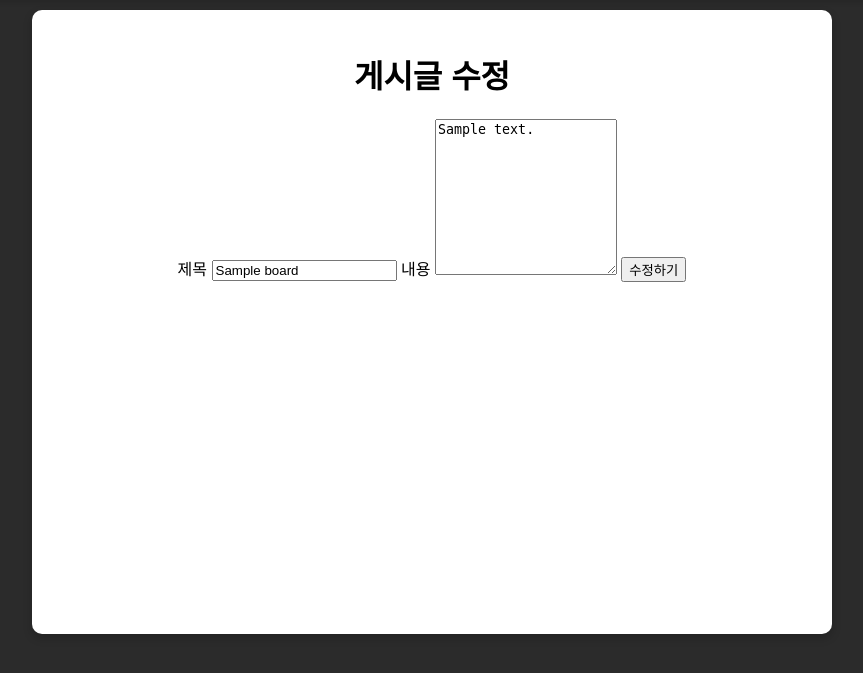
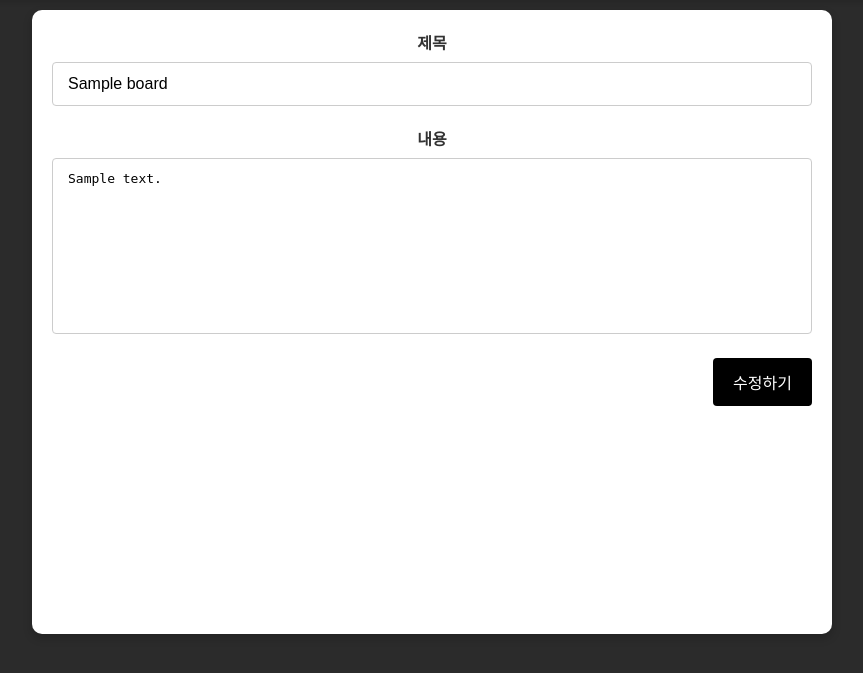
Before and after one commit to EunKyu00/FictionPlace, a Spring Boot app: page /board/modify/1 in a window 1280 px wide. Shown: the part 70-743 px from the top of the page, without its empty margins (208-1071 px from the left). Run offline with Spring Boot 4, Linux system fonts and the light colour scheme; tables that the repository leaves empty hold one stand-in row (values such as "Sample post"); some of the project's set-up classes (security, data sources, template engines, error pages and the like) are left out, and stand-ins take their place.

Commit message:
게시글수정

```diff
--- a/src/main/resources/static/modify_board.css
+++ b/src/main/resources/static/modify_board.css
@@ -21,3 +21,85 @@ body {
   margin-top: 10px;
   min-height: 78vh;
 }
+
+/* 폼 스타일 */
+.modify-body {
+    display: flex;
+    flex-direction: column;
+}
+
+/* 폼 그룹 */
+.form-group {
+    margin-bottom: 20px;
+}
+
+/* 라벨 스타일 */
+.form-group label {
+    display: block;
+    margin-bottom: 8px;
+    font-weight: bold;
+    color: #333333;
+}
+
+/* 입력 필드 스타일 */
+.form-group input[type="text"],
+.form-group textarea {
+    width: 100%;
+    padding: 12px 15px;
+    border: 1px solid #cccccc;
+    border-radius: 4px;
+    font-size: 1em;
+    background-color: #ffffff;
+    color: #000000;
+    transition: border-color 0.3s, box-shadow 0.3s;
+    resize: none;
+}
+
+.form-group input[type="text"]:focus,
+.form-group textarea:focus {
+    border-color: #000000;
+    outline: none;
+    box-shadow: 0 0 5px rgba(0, 0, 0, 0.1);
+}
+
+/* 버튼 스타일 */
+.btn-submit {
+    padding: 12px 20px;
+    background-color: #000000;
+    color: #ffffff;
+    border: none;
+    border-radius: 4px;
+    font-size: 1em;
+    cursor: pointer;
+    transition: background-color 0.3s, transform 0.2s;
+    align-self: end;
+}
+
+.btn-submit:hover {
+    background-color: #333333;
+    transform: translateY(-2px);
+}
+
+.btn-submit:active {
+    background-color: #000000;
+    transform: translateY(0);
+}
+
+/* 네비게이션 바 스타일 (Navbar.css와 일치시키기) */
+/* 만약 네비게이션 바가 포함되어 있다면, 네비게이션 바도 블랙 앤 화이트 테마에 맞게 조정하세요 */
+
+/* 반응형 디자인 */
+@media (max-width: 768px) {
+    .content-wrapper {
+        margin: 40px 20px;
+        padding: 15px;
+    }
+
+    .content-wrapper h1 {
+        font-size: 1.5em;
+    }
+
+    .btn-submit {
+        width: 100%;
+    }
+}
--- a/src/main/resources/templates/modify_board.html
+++ b/src/main/resources/templates/modify_board.html
@@ -11,25 +11,22 @@
 
 
 <div class="content-wrapper">
-    <h1>게시글 수정</h1>
-    <form th:action="@{|/board/modify/${id}|}" method="post">
+    <form th:action="@{|/board/modify/${id}|}" method="post" class="modify-body">
         <!-- 제목 입력란 -->
-        <label for="title">제목</label>
-        <input type="text" id="title" name="title" th:value="${boardForm.title}" required />
-
+        <div class="form-group">
+            <label for="title">제목</label>
+            <input type="text" id="title" name="title" th:value="${boardForm.title}" required />
+        </div>
         <!-- 내용 입력란 -->
-        <label for="content">내용</label>
-        <textarea id="content" name="content" rows="10" required
-                  th:text="${boardForm.content}"></textarea>
-
+        <div class="form-group">
+            <label for="content">내용</label>
+            <textarea id="content" name="content" rows="10" required
+                      th:text="${boardForm.content}"></textarea>
+        </div>
         <!-- 수정 버튼 -->
-        <button type="submit">수정하기</button>
+        <button type="submit" class="btn-submit">수정하기</button>
     </form>
 </div>
-
-<d
-</div>
-
 <script src="/JS/dropdown.js"></script>
 </body>
 </html>
```
Also changed, not shown: src/main/resources/static/board_detail.css (+7 -2 lines).
